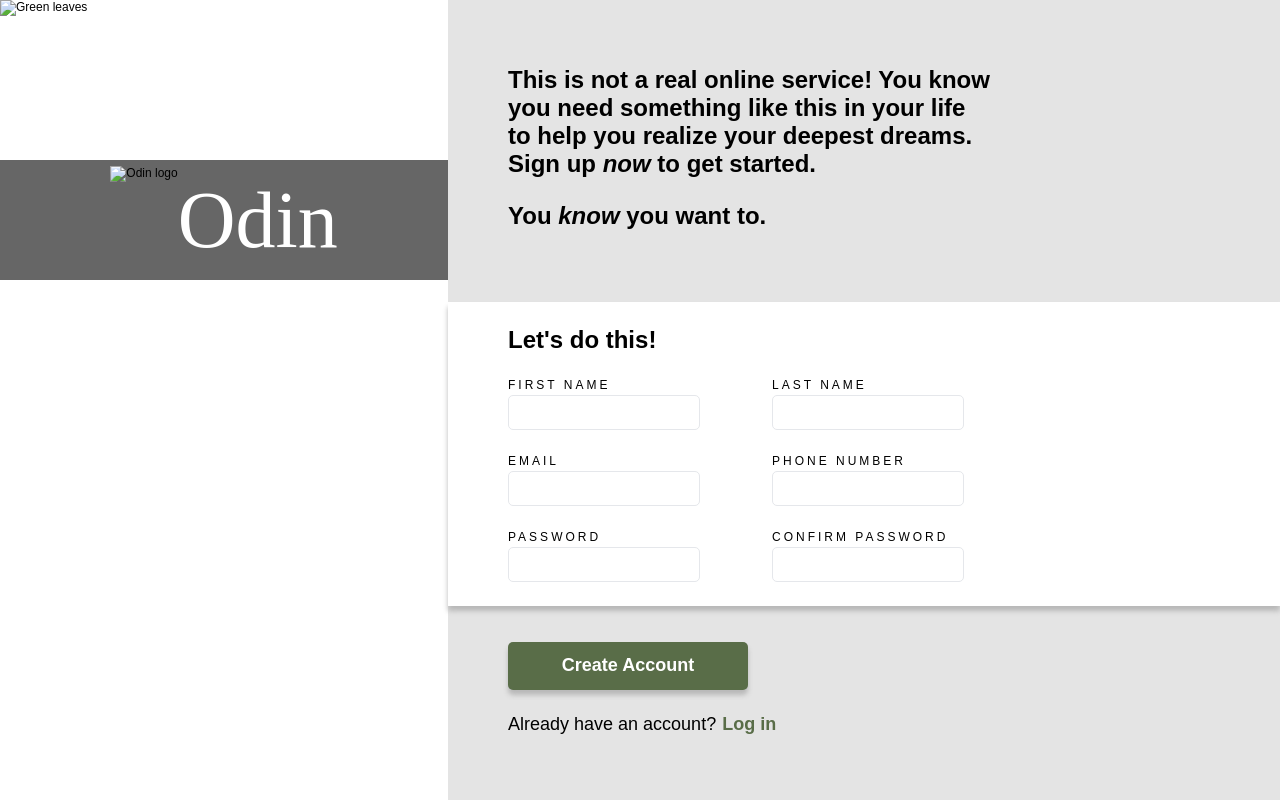
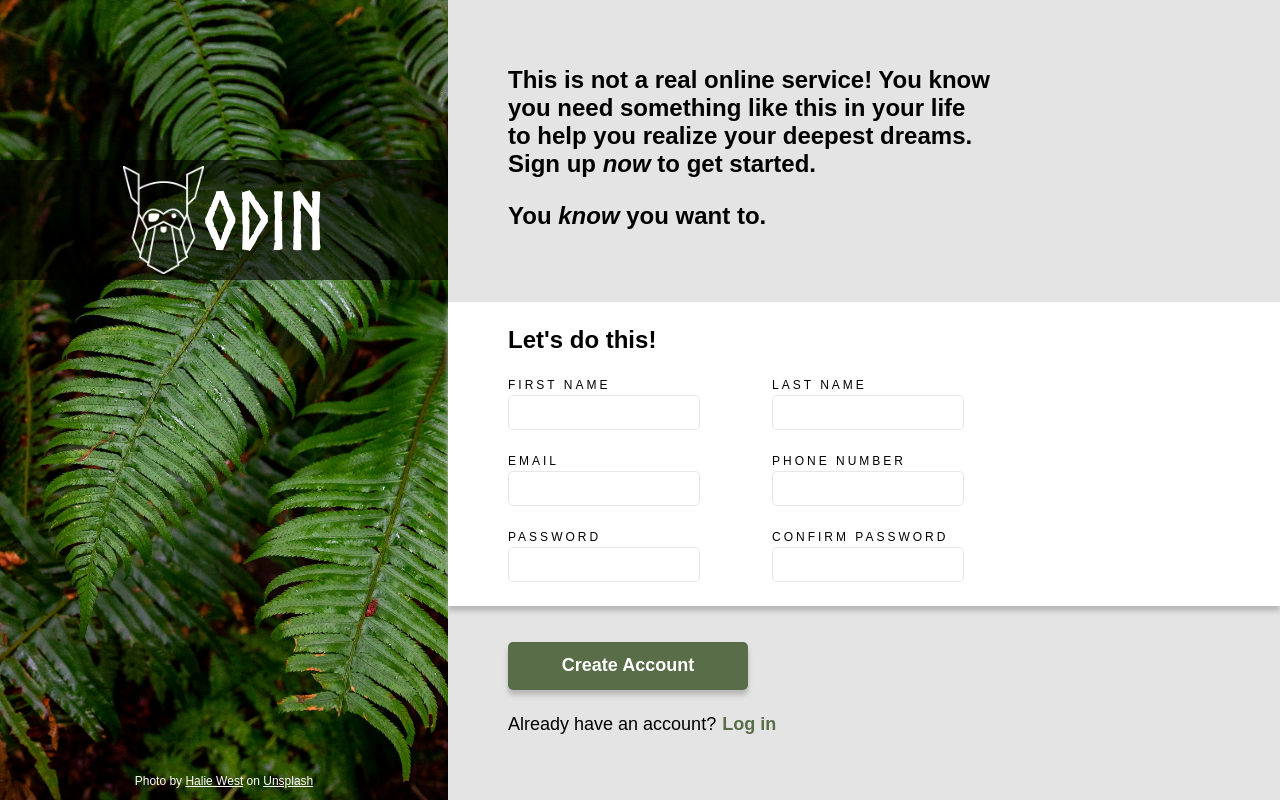
Before and after one commit to prevail00/sign-up-form, a plain HTML site: page index.html in a window 1280 px wide. Drawn offline with Linux system fonts and the light colour scheme; the site is published under a folder, as on GitHub Pages, so addresses that start at the root find nothing.

Commit message:
Fix image and font links
Updated source links for font and images

```diff
--- a/index.html
+++ b/index.html
@@ -8,9 +8,9 @@
 </head>
 <body>
     <div id="left-side">
-        <img class="banner-image" src="/images/halie-west-25xggax4bSA-unsplash.jpg" alt="Green leaves">
+        <img class="banner-image" src="images/halie-west-25xggax4bSA-unsplash.jpg" alt="Green leaves">
         <div class="image-overlay">
-            <img class="odin-logo" src="/images/odin-lined.png" alt="Odin logo">
+            <img class="odin-logo" src="images/odin-lined.png" alt="Odin logo">
             <p class="banner-text">Odin</p>
         </div>
         <div class="credit">
--- a/style.css
+++ b/style.css
@@ -1,6 +1,6 @@
 @font-face {
   font-family: norse-bold;
-  src: url(/fonts/Norse-Bold.otf);
+  src: url(fonts/Norse-Bold.otf);
 }
 
 html {
```
